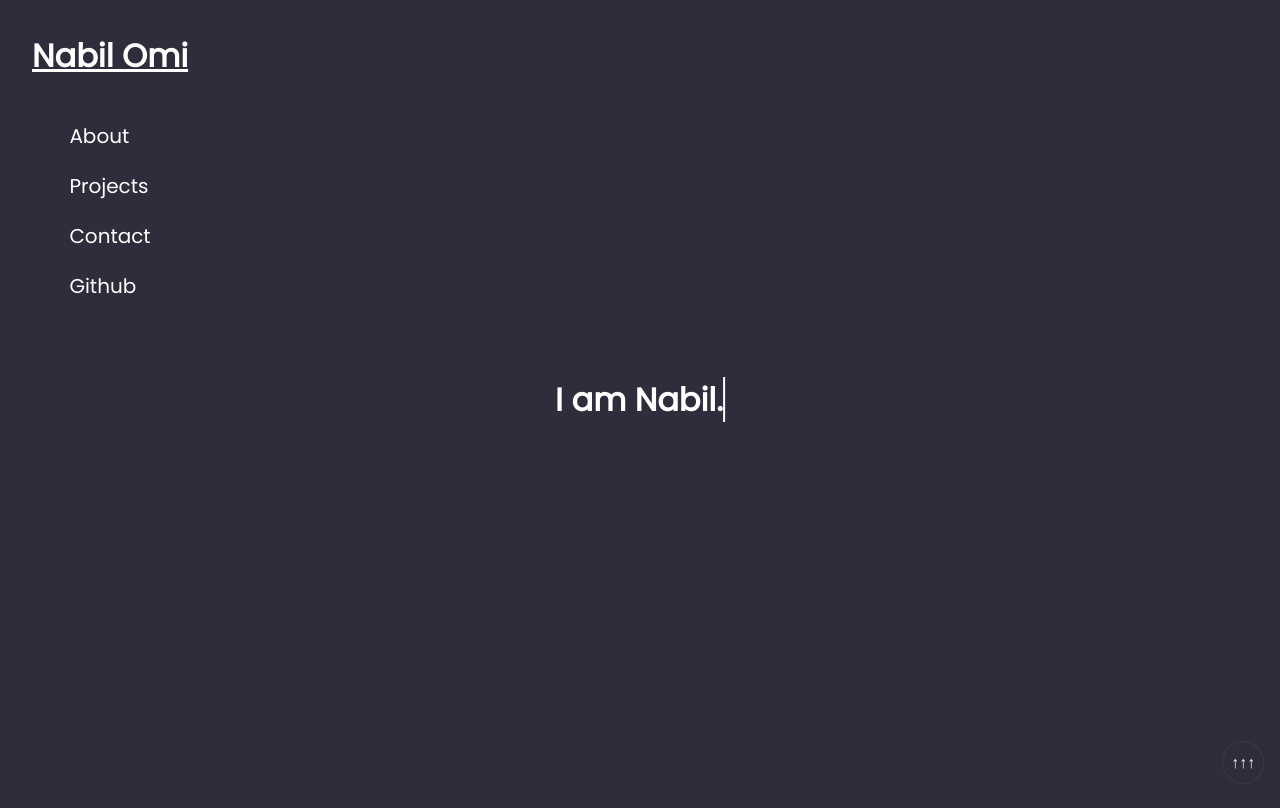
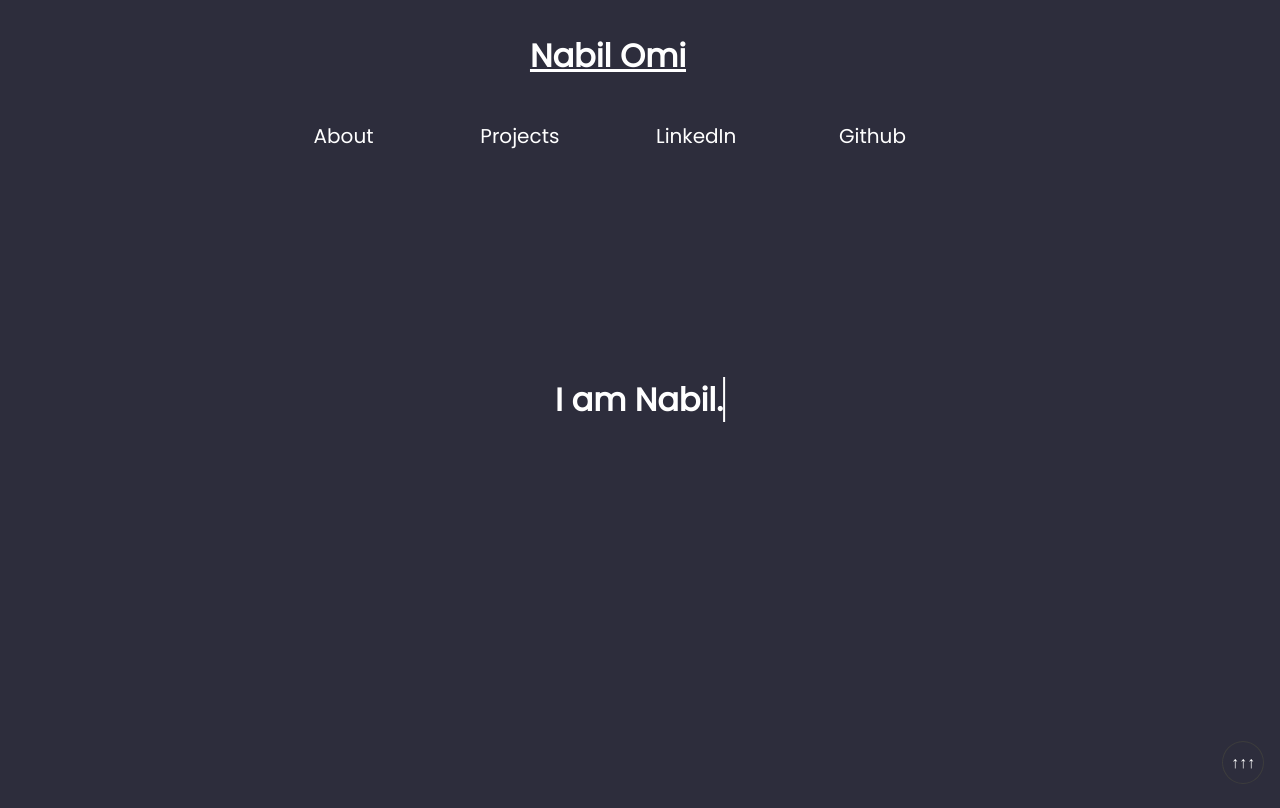
Before and after one commit to rquit/single-page-portfolio, a React (Create React App) app: page / in a window 1280 px wide. Shown: the top 808 px of the page. Built offline with nearby package versions, Linux system fonts and the light colour scheme.

Commit message:
added fun facts

```diff
--- a/src/maincontent.js
+++ b/src/maincontent.js
@@ -15,10 +15,14 @@ function TypeEff() {
         <div className="init-body">
             <h1>
                 <a style={{fontSize: "2rem"}} href="#top" className="typewrite" data-period="2000"
-                   data-type='[ "Hello!", "I am Nabil.", "I&apos;m a student at CUNY CCNY.", "By the way, this page is best viewed on desktop.",
-                                "Wow, you&apos;re still reading?", "You&apos;ve been here a while.", "How long do you think this goes on for?",
-                                "It&apos;s probably around this long.", "Maybe this long!", "Alright, that&apos;s it, I can&apos;t come up with anything else.",
-                                "Goodbye." ]'>
+                   data-type='[ "Hello!", "I am Nabil.", "I&apos;m a student at CUNY CCNY.",
+                                "Nothing else to say, here&apos;s some fun facts!",
+                                "Originally, oranges were a tangerine-pomelo hybrid, and were green.",
+                                "A cow-bison hybrid is called a &apos;beefalo&apos;.",
+                                "Armadillo shells are bulletproof.",
+                                "Firefighters use wetting agents to make water wetter.",
+                                "Dogs sniff good smells with their left nostril.",
+                                "That&apos;s all I got." ]'>
                     <span className="wrap"></span>
                 </a>
             </h1>
--- a/src/navbar.css
+++ b/src/navbar.css
@@ -26,16 +26,16 @@ ul {
 
 .side-nav {
     display: flex;
-    position: absolute;
     flex-direction: column;
 
-    text-align: left;
-    margin: 1rem;
+    position: absolute;
+
+    text-align: center;
+    margin-top: 1rem;
+    width: 95vw;
     align-items: center;
 
     color: white;
-
-    height: 100vh;
 
     line-height: 3rem;
 }
@@ -46,6 +46,11 @@ ul {
     transition: 0.3s;
 }
 
+.nav-ul {
+    display: grid;
+    grid-template-columns: repeat(4, 1fr);
+}
+
 @media (max-width: 1000px) {
     .nav-ul {
         display: grid;
--- a/src/navbar.js
+++ b/src/navbar.js
@@ -8,7 +8,7 @@ export default function SideNavbar() {
             <ul className="nav-ul">
                 <li className="nav-li"><a className="nav-a" href="#about">About</a></li>
                 <li className="nav-li"><a className="nav-a" href="#projects">Projects</a></li>
-                <li className="nav-li"><a className="nav-a" href="#resume">Contact</a></li>
+                <li className="nav-li"><a className="nav-a" href="https://www.linkedin.com/in/nabil-omi/" target="_blank" rel="noreferrer">LinkedIn</a></li>
                 <li className="nav-li"><a className="nav-a" href="https://github.com/rquit" target="_blank" rel="noreferrer">Github</a></li>
             </ul>
         </nav>
```
